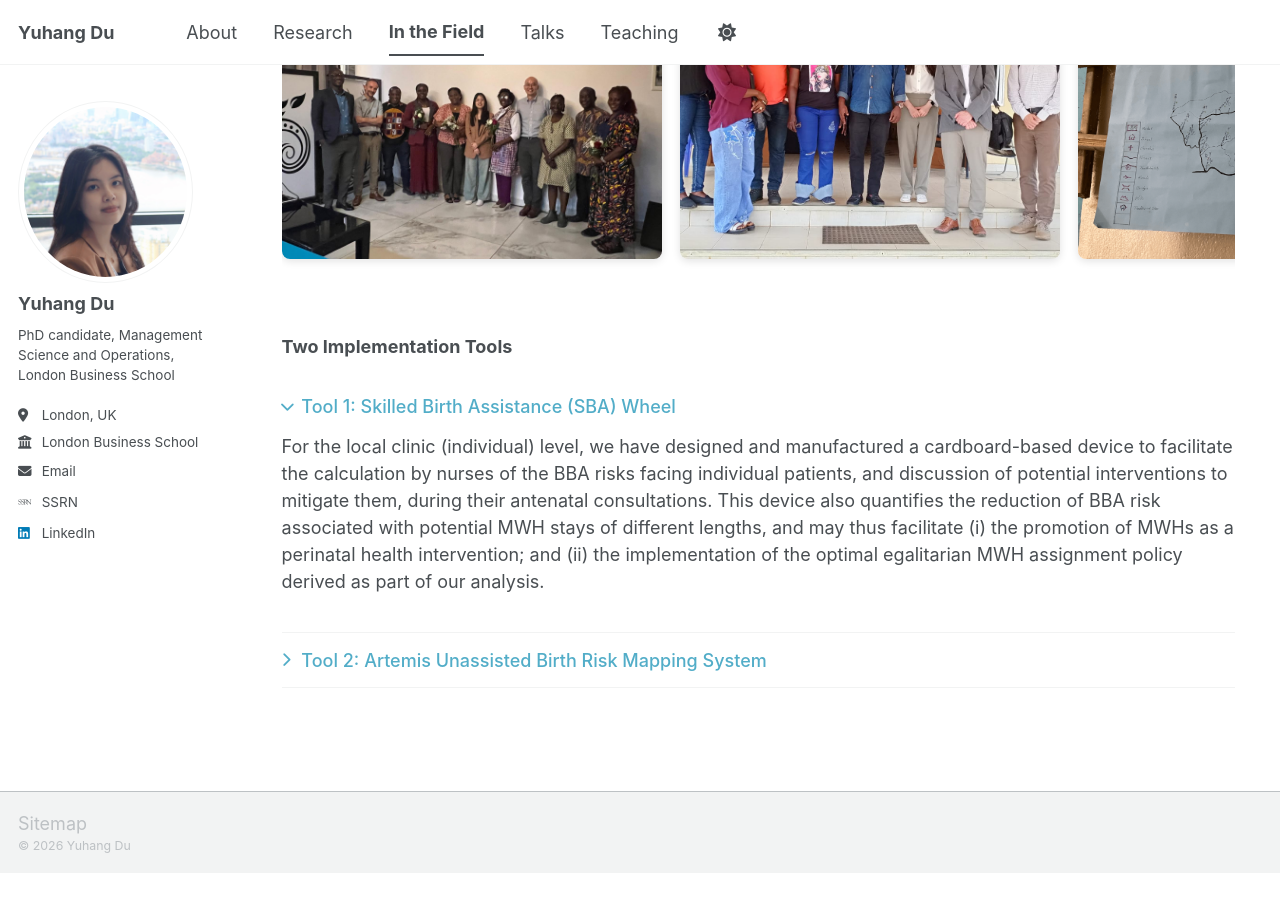
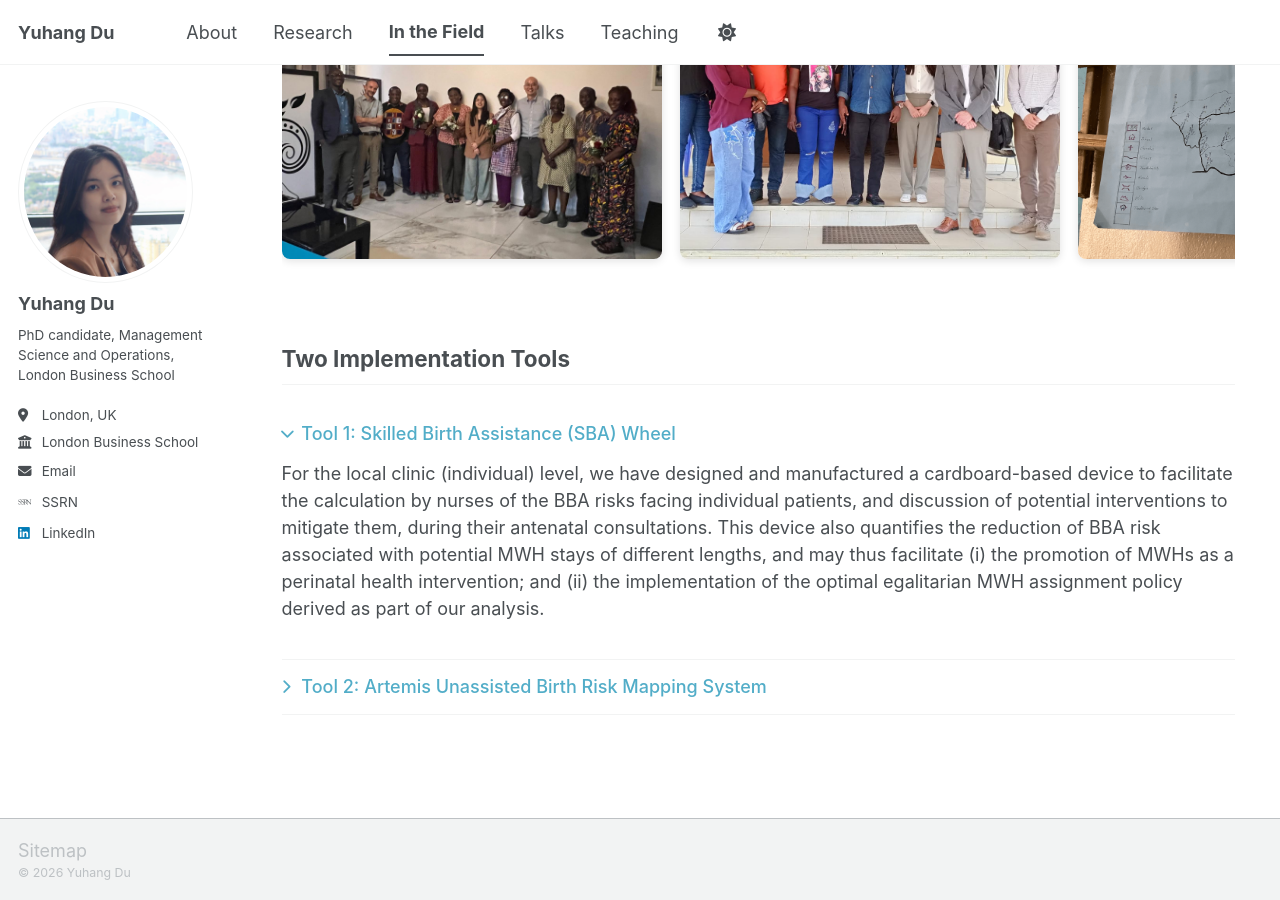
Before and after one commit to yuhangdu-edu/yuhangdu-edu.github.io, a Jekyll site: the page built from _pages/field.md, in a window 1280 px wide and 900 px high, scrolled down 532 px. Built offline with Jekyll 4.4.1, drawn with Linux system fonts in a browser that asks for light colours; some web fonts are replaced; a script bundle is joined from its source files by our own code; library files that are not in the unit come from our copies; before the commit the page ends 1405 px from its top, so only the background shows below that.

```diff
--- a/_pages/field.md
+++ b/_pages/field.md
@@ -41,7 +41,7 @@ author_profile: true
       </div>
     </div>
 
-    <h3>Two Implementation Tools</h3>
+    <h2>Two Implementation Tools</h2>
 
     <div class="field-accordion">
 
```
